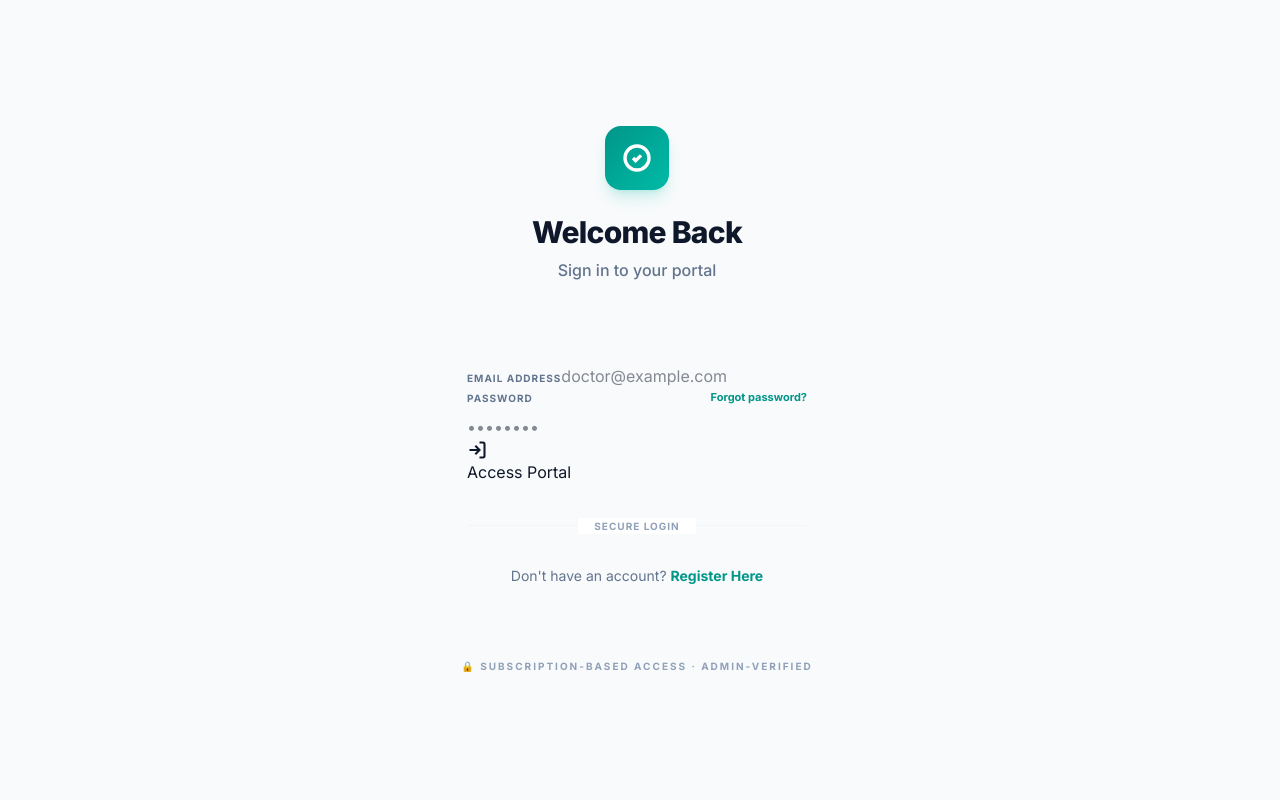
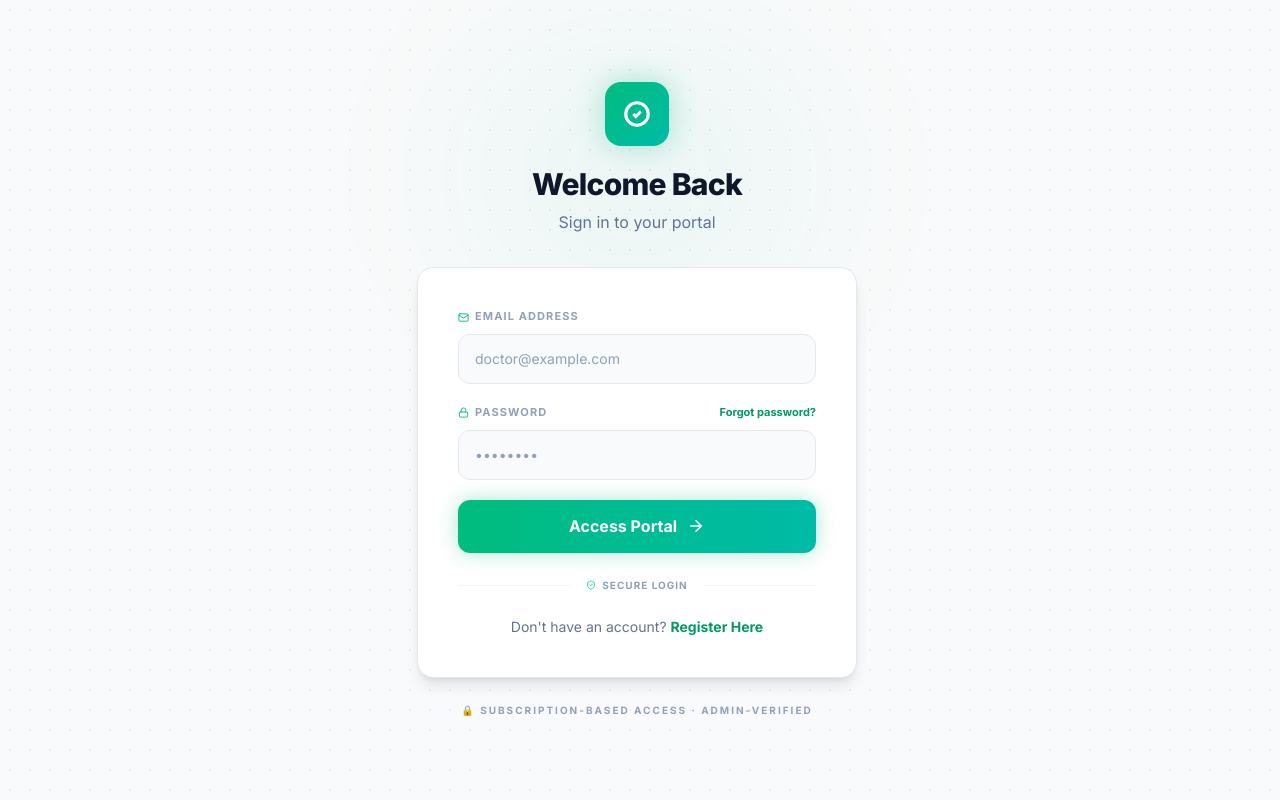
Before and after one commit to aadich1010/CPSP, a Next.js app in the folder fcps-simulator/: page /login in a window 1280 px wide. Built offline with nearby package versions, Linux system fonts and the light colour scheme.

Commit message:
feat: redesign login page — proper borders, readable inputs, light theme

```diff
--- a/fcps-simulator/src/app/login/page.tsx
+++ b/fcps-simulator/src/app/login/page.tsx
@@ -4,6 +4,7 @@ import { useState, Suspense } from 'react'
 import Link from 'next/link'
 import { useSearchParams } from 'next/navigation'
 import { login } from '@/app/auth/actions'
+import { ArrowRight, Loader2, Mail, Lock, ShieldCheck } from 'lucide-react'
 
 function LoginForm() {
   const searchParams = useSearchParams()
@@ -26,48 +27,59 @@ function LoginForm() {
   }
 
   return (
-    <div className="w-full max-w-[420px] animate-fade-in relative z-10">
-      {/* Logo Section */}
-      <div className="text-center mb-10">
-        <div className="w-16 h-16 bg-gradient-to-br from-teal-600 to-teal-500 rounded-2xl flex items-center justify-center mx-auto mb-6 shadow-lg shadow-teal-500/20">
-          <svg width="32" height="32" viewBox="0 0 24 24" fill="none" stroke="white" strokeWidth="2.5">
+    <div className="relative z-10 w-full max-w-[440px]">
+
+      {/* Logo */}
+      <div className="mb-8 text-center">
+        <div className="mx-auto mb-5 flex h-16 w-16 items-center justify-center rounded-2xl bg-gradient-to-br from-emerald-500 to-teal-500 shadow-[0_0_30px_rgba(16,185,129,0.35)]">
+          <svg width="30" height="30" viewBox="0 0 24 24" fill="none" stroke="white" strokeWidth="2.5">
             {isAdmin ? (
-              <path strokeLinecap="round" strokeLinejoin="round" d="M12 11c1.657 0 3-1.343 3-3S13.657 5 12 5 9 6.343 9 8s1.343 3 3 3zm0 2c-2.67 0-8 1.335-8 4v2h16v-2c0-2.665-5.33-4-8-4z" />
+              <path strokeLinecap="round" strokeLinejoin="round"
+                d="M12 11c1.657 0 3-1.343 3-3S13.657 5 12 5 9 6.343 9 8s1.343 3 3 3zm0 2c-2.67 0-8 1.335-8 4v2h16v-2c0-2.665-5.33-4-8-4z" />
             ) : (
               <path d="M9 12l2 2 4-4m6 2a9 9 0 11-18 0 9 9 0 0118 0z" />
             )}
           </svg>
         </div>
-        <h1 className="text-3xl font-black text-slate-900 tracking-tight mb-2">
+        <h1 className="text-3xl font-black tracking-tight text-slate-900">
           {isAdmin ? 'Member Portal' : 'Welcome Back'}
         </h1>
-        <p className="text-slate-500 font-medium">
+        <p className="mt-2 text-slate-500">
           {isAdmin ? 'Sign in to access admin controls' : 'Sign in to your portal'}
         </p>
       </div>
 
       {/* Card */}
-      <div className="glass p-8 md:p-10">
-        <form onSubmit={handleSubmit} className="space-y-6">
+      <div className="rounded-2xl border border-slate-200 bg-white p-8 shadow-lg md:p-10">
+        <form onSubmit={handleSubmit} className="space-y-5">
           <input type="hidden" name="type" value={type || 'student'} />
 
-          <div className="form-group mb-0">
-            <label className="label uppercase text-[10px] tracking-widest font-bold text-slate-500 mb-2" htmlFor="email">Email Address</label>
+          {/* Email */}
+          <div>
+            <label htmlFor="email"
+              className="mb-2 flex items-center gap-1.5 text-[11px] font-bold uppercase tracking-widest text-slate-400">
+              <Mail size={11} className="text-emerald-500" /> Email Address
+            </label>
             <input
               id="email"
               name="email"
               type="email"
               required
               autoComplete="email"
-              className="input focus:border-teal-500"
-              placeholder={isAdmin ? "admin@example.com" : "doctor@example.com"}
+              placeholder={isAdmin ? 'admin@example.com' : 'doctor@example.com'}
+              className="w-full rounded-xl border border-slate-200 bg-slate-50 px-4 py-3.5 text-sm text-slate-800 placeholder-slate-400 outline-none transition-all focus:border-emerald-500 focus:bg-white focus:shadow-[0_0_0_3px_rgba(16,185,129,0.12)]"
             />
           </div>
 
-          <div className="form-group mb-0">
-            <div className="flex items-center justify-between mb-2">
-              <label className="label uppercase text-[10px] tracking-widest font-bold text-slate-500" htmlFor="password">Password</label>
-              <Link href="/forgot-password" className="text-[11px] font-bold text-teal-600 hover:text-teal-500 transition-colors">
+          {/* Password */}
+          <div>
+            <div className="mb-2 flex items-center justify-between">
+              <label htmlFor="password"
+                className="flex items-center gap-1.5 text-[11px] font-bold uppercase tracking-widest text-slate-400">
+                <Lock size={11} className="text-emerald-500" /> Password
+              </label>
+              <Link href="/forgot-password"
+                className="text-[11px] font-bold text-emerald-600 transition-colors hover:text-emerald-500">
                 Forgot password?
               </Link>
             </div>
@@ -77,49 +89,49 @@ function LoginForm() {
               type="password"
               required
               autoComplete="current-password"
-              className="input focus:border-teal-500"
               placeholder="••••••••"
+              className="w-full rounded-xl border border-slate-200 bg-slate-50 px-4 py-3.5 text-sm text-slate-800 placeholder-slate-400 outline-none transition-all focus:border-emerald-500 focus:bg-white focus:shadow-[0_0_0_3px_rgba(16,185,129,0.12)]"
             />
           </div>
 
+          {/* Error */}
           {error && (
-            <div className="bg-red-50 border border-red-200 rounded-xl p-4 text-red-600 text-sm flex items-center gap-3">
-              <span className="text-lg">⚠️</span>
+            <div className="flex items-start gap-3 rounded-xl border border-red-200 bg-red-50 p-4 text-sm text-red-600">
+              <span className="mt-0.5 shrink-0">⚠️</span>
               {error}
             </div>
           )}
 
+          {/* Submit */}
           <button
             type="submit"
             disabled={loading}
-            className="btn btn-primary btn-full btn-lg group"
+            className="flex w-full items-center justify-center gap-2.5 rounded-xl bg-gradient-to-r from-emerald-500 to-teal-500 py-3.5 font-bold text-white shadow-[0_0_20px_rgba(16,185,129,0.35)] transition-all hover:scale-[1.02] hover:shadow-[0_0_30px_rgba(16,185,129,0.55)] disabled:cursor-not-allowed disabled:opacity-60 disabled:hover:scale-100"
           >
             {loading ? (
-              <>
-                <span className="spinner !w-4 !h-4" />
-                <span>Signing in...</span>
-              </>
+              <><Loader2 size={18} className="animate-spin" /> Signing in...</>
             ) : (
-              <>
-                <svg width="20" height="20" viewBox="0 0 24 24" fill="none" stroke="currentColor" strokeWidth="2.5">
-                  <path d="M15 3h4a2 2 0 012 2v14a2 2 0 01-2 2h-4M10 17l5-5-5-5M15 12H3" />
-                </svg>
-                <span>{isAdmin ? 'Access Member Portal' : 'Access Portal'}</span>
-              </>
+              <>{isAdmin ? 'Access Member Portal' : 'Access Portal'} <ArrowRight size={18} /></>
             )}
           </button>
         </form>
 
         {!isAdmin && (
           <>
-            <div className="relative py-8">
-              <div className="absolute inset-0 flex items-center"><div className="w-full border-t border-slate-100"></div></div>
-              <div className="relative flex justify-center text-[10px] uppercase tracking-widest font-bold text-slate-400"><span className="bg-white px-4">Secure Login</span></div>
+            <div className="relative my-6">
+              <div className="absolute inset-0 flex items-center">
+                <div className="w-full border-t border-slate-100" />
+              </div>
+              <div className="relative flex justify-center">
+                <span className="flex items-center gap-1.5 bg-white px-4 text-[10px] font-bold uppercase tracking-widest text-slate-400">
+                  <ShieldCheck size={10} className="text-emerald-400" /> Secure Login
+                </span>
+              </div>
             </div>
 
             <p className="text-center text-sm text-slate-500">
               Don&apos;t have an account?{' '}
-              <Link href="/register" className="text-teal-600 font-bold hover:text-teal-500 transition-colors">
+              <Link href="/register" className="font-bold text-emerald-600 transition-colors hover:text-emerald-500">
                 Register Here
               </Link>
             </p>
@@ -127,7 +139,7 @@ function LoginForm() {
         )}
       </div>
 
-      <p className="text-center mt-8 text-[10px] uppercase tracking-[0.2em] text-slate-400 font-bold">
+      <p className="mt-6 text-center text-[10px] font-bold uppercase tracking-[0.2em] text-slate-400">
         {isAdmin ? '🔒 Admin authentication required' : '🔒 Subscription-based access · Admin-verified'}
       </p>
     </div>
@@ -136,8 +148,23 @@ function LoginForm() {
 
 export default function LoginPage() {
   return (
-    <div className="min-h-screen gradient-bg flex items-center justify-center px-4 py-12 relative">
-      <Suspense fallback={<div className="text-teal-600 font-bold">Loading...</div>}>
+    <div className="relative min-h-screen overflow-x-clip bg-[#F9FAFB] flex items-center justify-center px-4 py-16">
+      {/* background grid */}
+      <div
+        className="pointer-events-none absolute inset-0 opacity-40"
+        aria-hidden
+        style={{
+          backgroundImage: 'radial-gradient(rgba(148,163,184,0.4) 1px, transparent 1px)',
+          backgroundSize: '20px 20px',
+        }}
+      />
+      {/* ambient glow */}
+      <div
+        className="pointer-events-none absolute top-0 left-1/2 -translate-x-1/2 h-[350px] w-[500px] rounded-full blur-3xl opacity-[0.06]"
+        aria-hidden
+        style={{ background: 'radial-gradient(circle, #10B981, transparent)' }}
+      />
+      <Suspense fallback={<div className="font-bold text-emerald-600">Loading...</div>}>
         <LoginForm />
       </Suspense>
     </div>
```
